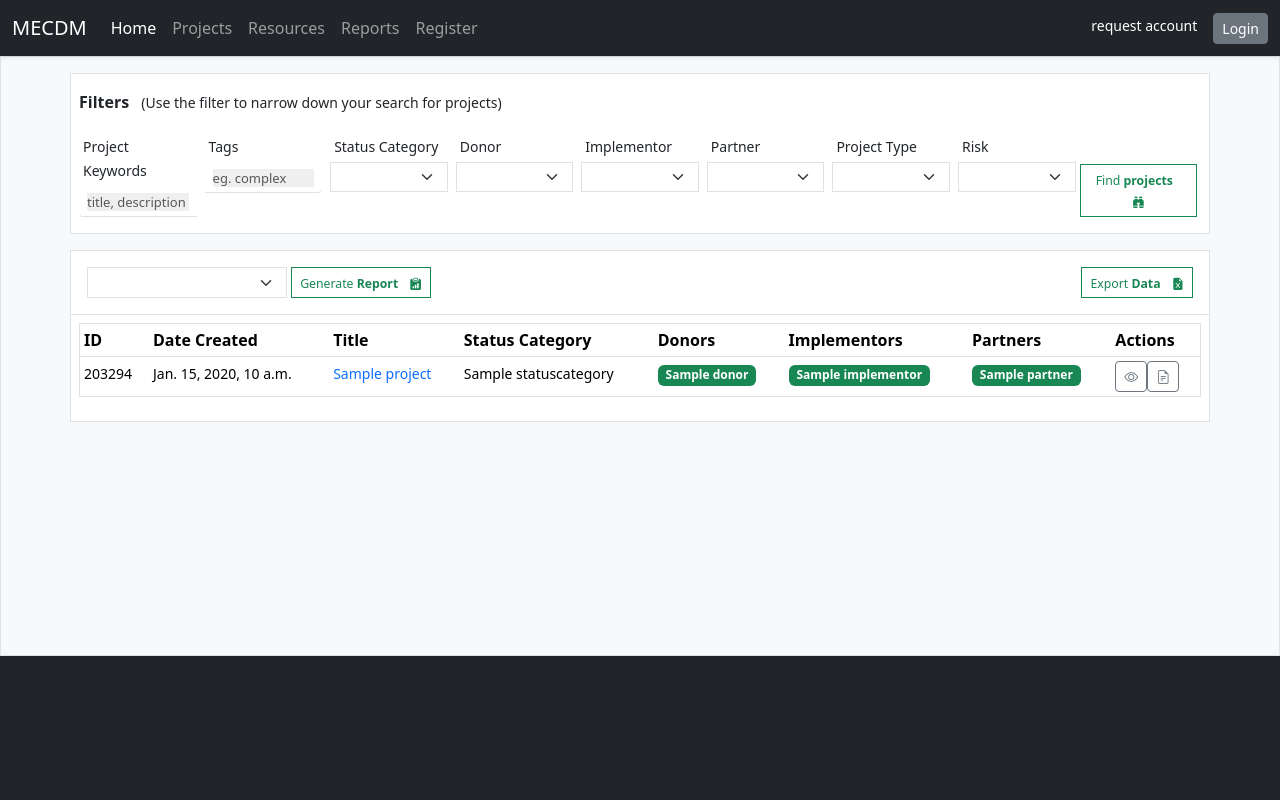
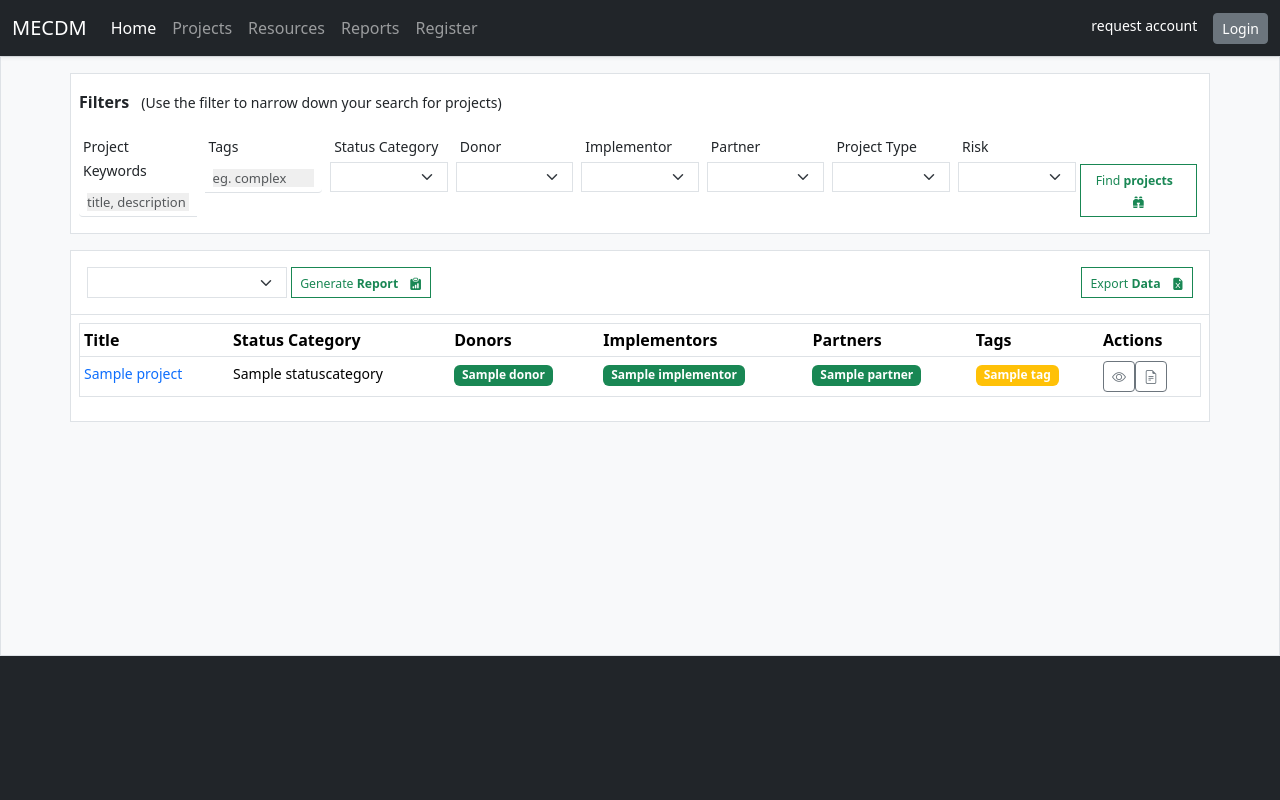
Before and after one commit to b-tupiti/mecdm-projects-portal, a Django app: page /projects/ in a window 1280 px wide. Run offline with Django 4.2, Linux system fonts and the light colour scheme; tables that the repository leaves empty hold one stand-in row (values such as "Sample post"); some libraries are stand-ins or nearby versions.

Commit message:
added tags to filter & search functionality

```diff
--- a/projects/admin.py
+++ b/projects/admin.py
@@ -25,3 +25,7 @@ admin.site.register(Status, StatusAdmin)
 class StatusCategoryAdmin(admin.ModelAdmin):
     pass
 admin.site.register(StatusCategory, StatusCategoryAdmin)
+
+class TagAdmin(admin.ModelAdmin):
+    pass
+admin.site.register(Tag,TagAdmin)
--- a/projects/models.py
+++ b/projects/models.py
@@ -13,6 +13,7 @@ class Project(models.Model):
     donors = models.ManyToManyField(Donor, verbose_name="Donor Agencies",  blank=True)
     implementors = models.ManyToManyField(Implementor, verbose_name="Implementing Agencies", blank=True)
     partners = models.ManyToManyField(Partner, verbose_name="Accreditted Entities\\Partner Organizations",  blank=True)
+    tags = models.ManyToManyField("Tag", blank=True)
 
     created = models.DateTimeField(auto_now_add=True)
     id = models.UUIDField(default=uuid.uuid4, unique=True,
@@ -65,3 +66,13 @@ class StatusCategory(models.Model):
 
     def __str__(self):
         return self.name
+
+
+class Tag(models.Model):
+    name = models.CharField(max_length=200)
+    created = models.DateTimeField(auto_now_add=True)
+    id = models.UUIDField(default=uuid.uuid4, unique=True,
+                          primary_key=True, editable=False)
+
+    def __str__(self):
+        return self.name
--- a/projects/templates/projects/projects.html
+++ b/projects/templates/projects/projects.html
@@ -50,8 +50,6 @@
   <table class="table table-hover table  table-sm  border ">
     <thead class="thead-light  " >
       <tr >
-        <th scope="col"> ID</th>
-        <th scope="col">Date Created</th>
         <th scope="col">Title</th>
         {% if request.user.is_authenticated %}
         <th scope="col">Project Status</th>
@@ -60,6 +58,7 @@
         <th scope="col">Donors</th>
         <th scope="col">Implementors</th>
         <th scope="col">Partners</th>
+        <th scope="col">Tags</th>
         <th scope="col">Actions</th>
       </tr>
     </thead>
@@ -68,8 +67,6 @@
       {% for project in projects %}
 
       <tr>
-        <td><small>203294</small></td>
-        <td><small>{{project.created}}</small></td>
         <td><small class=""><a href="#" class="text-decoration-none"> {{project.title}}</a></small></td>
         {% if request.user.is_authenticated %}
         <td><small>{{project.status}}</small></td>
@@ -105,6 +102,18 @@
           {% endfor %}
           {%else%}
           <small class="text-secondary fw-light text-italic">no partners</small>
+          {% endif %}
+        </td>
+
+
+
+        <td>
+          {%if project.tags.all %}
+          {%for  tag in project.tags.all %}
+          <small class="badge badge-sm bg-warning">{{tag}}</small>
+          {% endfor %}
+          {%else%}
+          <small class="text-secondary fw-light text-italic">no tags</small>
           {% endif %}
         </td>
 
--- a/projects/utils.py
+++ b/projects/utils.py
@@ -9,10 +9,6 @@ def searchProjects(request):
     if request.GET.get('keywords'):
         keywords = request.GET.get('keywords')
         query.add(Q(title__icontains=keywords),Q.AND)
-
-    tags = ''
-    if request.GET.get('tags'):
-        tags = request.GET.get('tags')
 
     selected_status = ''
     if request.GET.get('status'):
@@ -52,6 +48,21 @@ def searchProjects(request):
         selected_risk = request.GET.get('risk')
         query.add(Q(risk_rate__rate__icontains=selected_risk),Q.AND)
 
+    projects = Project.objects.filter(query)
+
+    tags = ''
+    if request.GET.get('tags'):
+        # split tags
+        tags = request.GET.get('tags').replace(" ","").split(',')
+        # filter first tag
+        projects = projects.filter(tags__in=Tag.objects.filter(name__icontains=tags[0]))
+        # chain consecutive tags in list
+        for tag in tags[1:]:
+            projects = projects.filter(tags__in=Tag.objects.filter(name__icontains=tag))
+
+        tags = ','.join(str(tag) for tag in tags)
+
+
     selected = {
         'keywords' : keywords,
         'tags' : tags,
@@ -63,8 +74,6 @@ def searchProjects(request):
         'selected_type': selected_type,
         'selected_risk': selected_risk,
     }
-
-    projects = Project.objects.filter(query)
 
     return projects, selected
 
```
Also changed, not shown: projects/migrations/0008_tag_project_tags.py (added).
